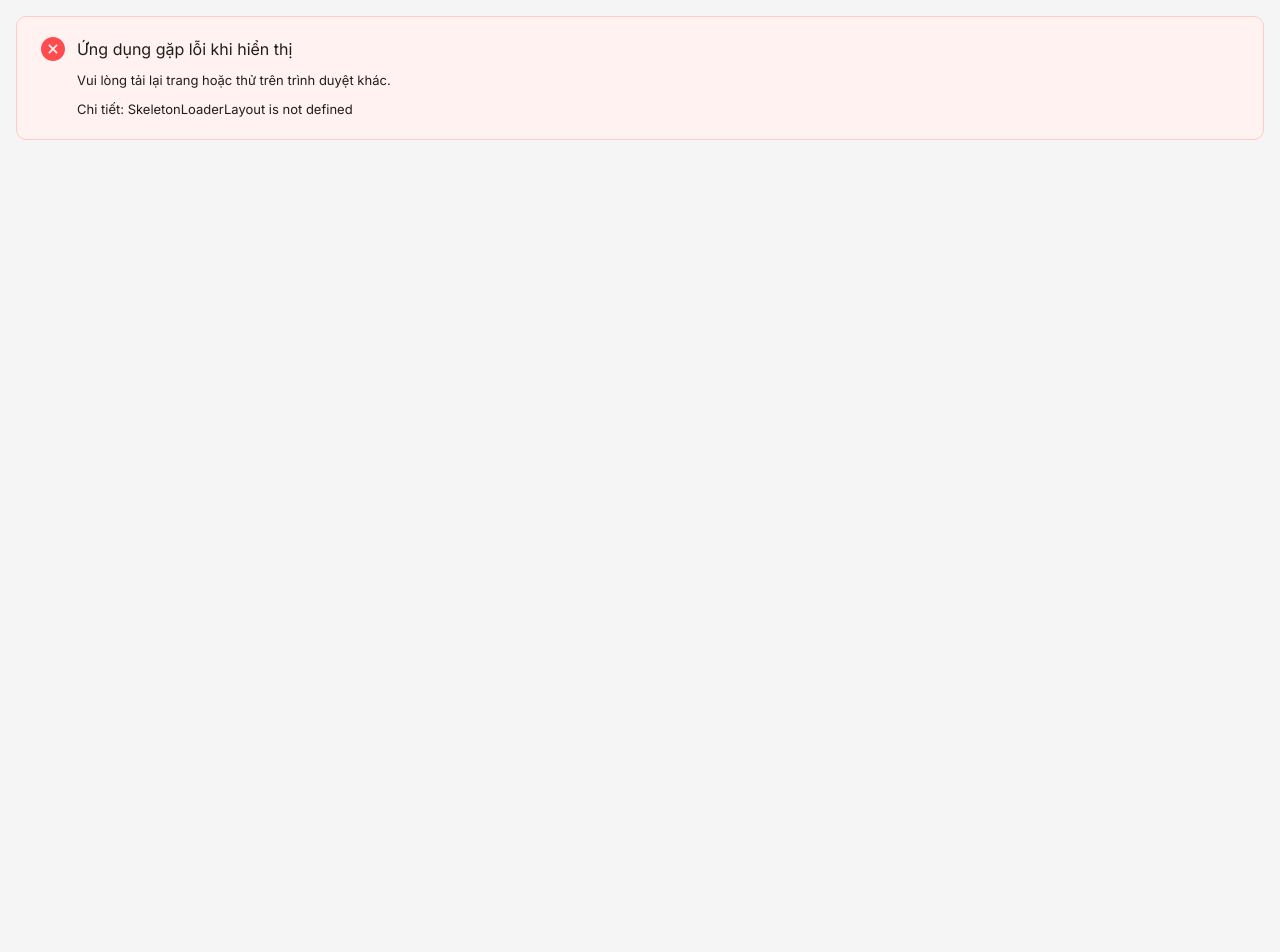
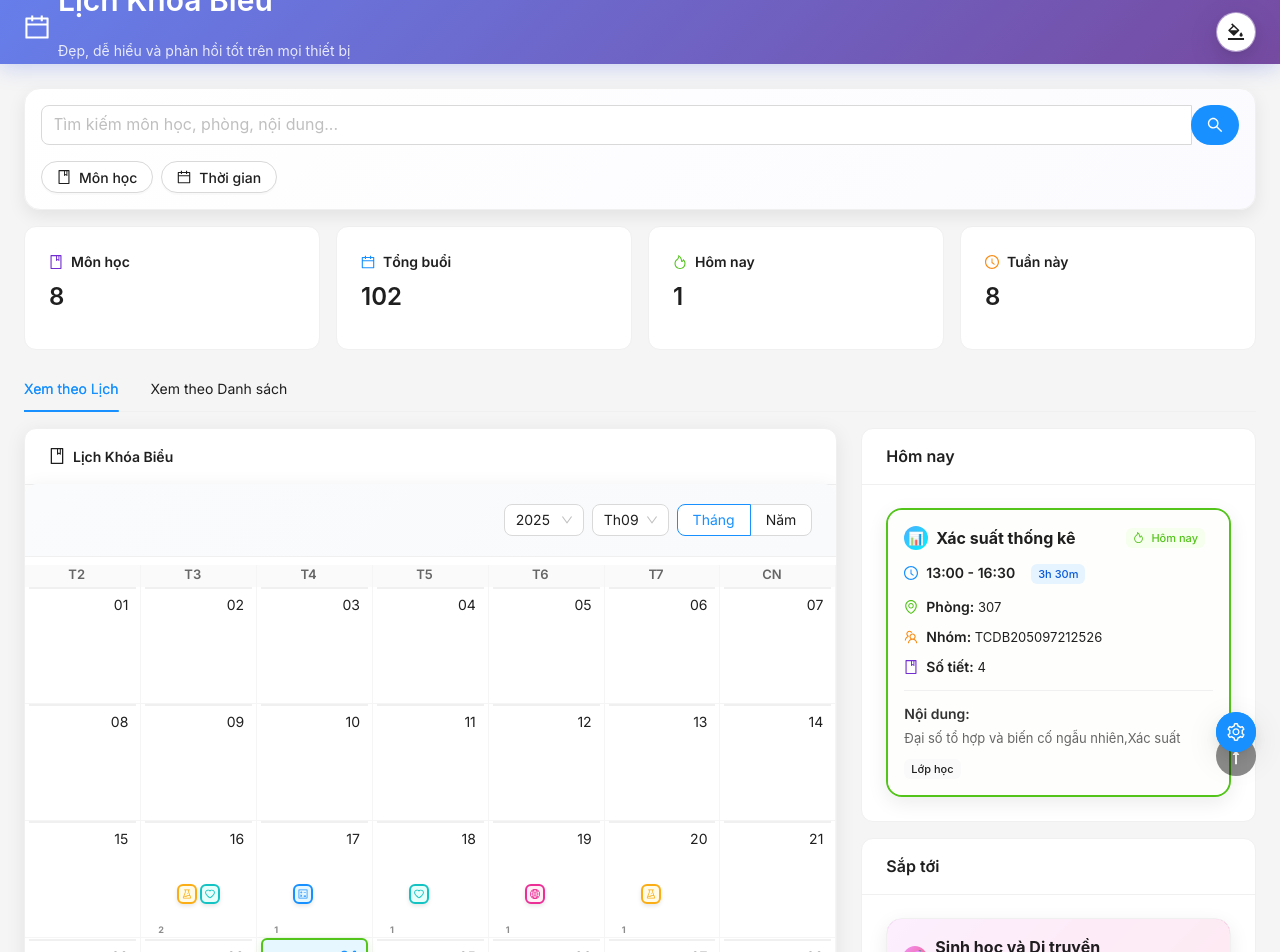
Before and after one commit to ntu254/claendar-panh, a React (Vite) app: page / in a window 1280 px wide. Shown: the top 952 px of the page. Before the commit the page ends 800 px from the top, so only its background shows below. Built offline with nearby package versions, Linux system fonts and the light colour scheme.

Commit message:
feat: add fallback layouts for loading and error states in App component
Co-authored-by: Genie <genie@cosine.sh>

```diff
--- a/src/App.jsx
+++ b/src/App.jsx
@@ -21,6 +21,172 @@ import './App.css';
 const { Header, Content } = Layout;
 const { Title } = Typography;
 dayjs.locale('vi');
+
+// Fallback layouts and views that were referenced but not defined
+const SkeletonLoaderLayout = ({ isDarkMode }) => (
+  <Layout style={{ background: isDarkMode ? '#000' : '#f5f5f5', minHeight: '100vh' }}>
+    <Header className="animated-header" style={{
+      background: isDarkMode
+        ? 'linear-gradient(135deg,#2c3e50,#34495e)'
+        : 'linear-gradient(135deg,#667eea,#764ba2)',
+      display: 'flex', justifyContent: 'space-between', alignItems: 'center', padding: '0 24px'
+    }}>
+      <Space align="center" className="mobile-stack">
+        <CalendarOutlined style={{ fontSize: 26, color: 'white' }} />
+        <div>
+          <Title level={2} style={{ color: 'white', margin: 0 }}>Lịch Khóa Biểu</Title>
+          <Typography.Text style={{ color: 'rgba(255,255,255,0.85)' }}>
+            Đang tải dữ liệu...
+          </Typography.Text>
+        </div>
+      </Space>
+    </Header>
+    <Content style={{ padding: '24px' }}>
+      <Space direction="vertical" style={{ width: '100%' }}>
+        <SkeletonLoader type="statistic" count={3} />
+        <SkeletonLoader type="calendar" count={1} />
+        <SkeletonLoader type="card" count={3} />
+      </Space>
+    </Content>
+  </Layout>
+);
+
+const ErrorLayout = ({ isDarkMode, error }) => (
+  <Layout style={{ background: isDarkMode ? '#000' : '#f5f5f5', minHeight: '100vh' }}>
+    <Header className="animated-header" style={{
+      background: isDarkMode
+        ? 'linear-gradient(135deg,#2c3e50,#34495e)'
+        : 'linear-gradient(135deg,#667eea,#764ba2)',
+      display: 'flex', justifyContent: 'space-between', alignItems: 'center', padding: '0 24px'
+    }}>
+      <Space align="center" className="mobile-stack">
+        <CalendarOutlined style={{ fontSize: 26, color: 'white' }} />
+        <div>
+          <Title level={2} style={{ color: 'white', margin: 0 }}>Lịch Khóa Biểu</Title>
+          <Typography.Text style={{ color: 'rgba(255,255,255,0.85)' }}>
+            Có lỗi xảy ra khi tải dữ liệu
+          </Typography.Text>
+        </div>
+      </Space>
+    </Header>
+    <Content style={{ padding: '24px' }}>
+      <Alert
+        message="Không thể tải dữ liệu lịch học"
+        description={String(error)}
+        type="error"
+        showIcon
+      />
+    </Content>
+  </Layout>
+);
+
+// Stats cards
+const StatsCards = ({ stats }) => (
+  <Row gutter={[16, 16]} style={{ marginBottom: 16 }}>
+    <Col xs={24} sm={12} md={6}>
+      <Card>
+        <Space>
+          <BookOutlined style={{ color: '#722ed1' }} />
+          <Typography.Text strong>Môn học</Typography.Text>
+        </Space>
+        <Title level={3} style={{ marginTop: 8 }}>{stats.uniqueSubjects}</Title>
+      </Card>
+    </Col>
+    <Col xs={24} sm={12} md={6}>
+      <Card>
+        <Space>
+          <CalendarOutlined style={{ color: '#1890ff' }} />
+          <Typography.Text strong>Tổng buổi</Typography.Text>
+        </Space>
+        <Title level={3} style={{ marginTop: 8 }}>{stats.totalClasses}</Title>
+      </Card>
+    </Col>
+    <Col xs={24} sm={12} md={6}>
+      <Card>
+        <Space>
+          <FireOutlined style={{ color: '#52c41a' }} />
+          <Typography.Text strong>Hôm nay</Typography.Text>
+        </Space>
+        <Title level={3} style={{ marginTop: 8 }}>{stats.todayClasses}</Title>
+      </Card>
+    </Col>
+    <Col xs={24} sm={12} md={6}>
+      <Card>
+        <Space>
+          <ClockCircleOutlined style={{ color: '#fa8c16' }} />
+          <Typography.Text strong>Tuần này</Typography.Text>
+        </Space>
+        <Title level={3} style={{ marginTop: 8 }}>{stats.thisWeekClasses}</Title>
+      </Card>
+    </Col>
+  </Row>
+);
+
+// Calendar view layout
+const CalendarView = ({
+  filteredData,
+  selectedDate,
+  onDateSelect,
+  todayCourses,
+  upcomingCourses,
+  searchLoading,
+  mainGutter
+}) => (
+  <Row gutter={mainGutter}>
+    <Col xs={24} lg={16}>
+      {searchLoading ? (
+        <SkeletonLoader type="calendar" count={1} />
+      ) : (
+        <ScheduleCalendar
+          data={filteredData}
+          selectedDate={selectedDate}
+          onDateSelect={onDateSelect}
+        />
+      )}
+    </Col>
+    <Col xs={24} lg={8}>
+      <Card title="Hôm nay">
+        {searchLoading ? (
+          <SkeletonLoader type="card" count={2} />
+        ) : todayCourses.length > 0 ? (
+          <Space direction="vertical" style={{ width: '100%' }}>
+            {todayCourses.map((c, idx) => <CourseCard key={idx} course={c} />)}
+          </Space>
+        ) : (
+          <EmptyState type="no-classes-today" />
+        )}
+      </Card>
+      <Card title="Sắp tới" style={{ marginTop: 16 }}>
+        {searchLoading ? (
+          <SkeletonLoader type="card" count={2} />
+        ) : upcomingCourses.length > 0 ? (
+          <Space direction="vertical" style={{ width: '100%' }}>
+            {upcomingCourses.map((c, idx) => <CourseCard key={idx} course={c} showDate />)}
+          </Space>
+        ) : (
+          <EmptyState type="no-upcoming" />
+        )}
+      </Card>
+    </Col>
+  </Row>
+);
+
+// List view
+const ListView = ({ sortedCourses }) => (
+  <div>
+    {sortedCourses.length > 0 ? (
+      <Row gutter={[16, 16]}>
+        {sortedCourses.map((c, idx) => (
+          <Col xs={24} md={12} key={idx}>
+            <CourseCard course={c} showDate />
+          </Col>
+        ))}
+      </Row>
+    ) : (
+      <EmptyState type="no-search-results" />
+    )}
+  </div>
+);
 
 function App() {
   const [scheduleData, setScheduleData] = useState([]);
```
